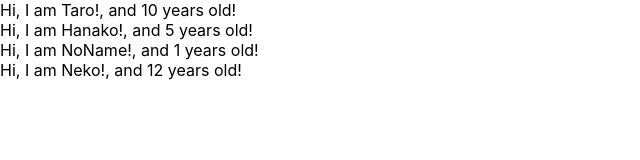
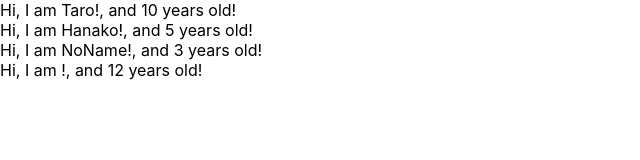
Before and after one commit to ksk620/udemy-react-redux-crud-application, a React (Create React App) app: page / in a window 1280 px wide. Shown: the top 160 px of the page, without its empty margins (0-640 px from the left). Built offline with nearby package versions, Linux system fonts and the light colour scheme.

Commit message:
learn prop-types

```diff
--- a/src/App.js
+++ b/src/App.js
@@ -1,10 +1,11 @@
 import React from 'react';
+import PropTypes from 'prop-types';
 
 const App = () => {
   const profiles = [
     { name: "Taro", age: 10 },
     { name: "Hanako", age: 5 },
-    { name: "NoName" },
+    { name: "NoName", age: 3 },
     { age: 12 }
   ]
   return (
@@ -22,9 +23,9 @@ const User = (props) => {
   return <div>Hi, I am {props.name}!, and {props.age} years old! </div>
 }
 
-User.defaultProps = {
-  name: "Neko",
-  age: 1
+User.propTypes = {
+  name: PropTypes.string,
+  age: PropTypes.number.isRequired
 }
 
 export default App;
```
